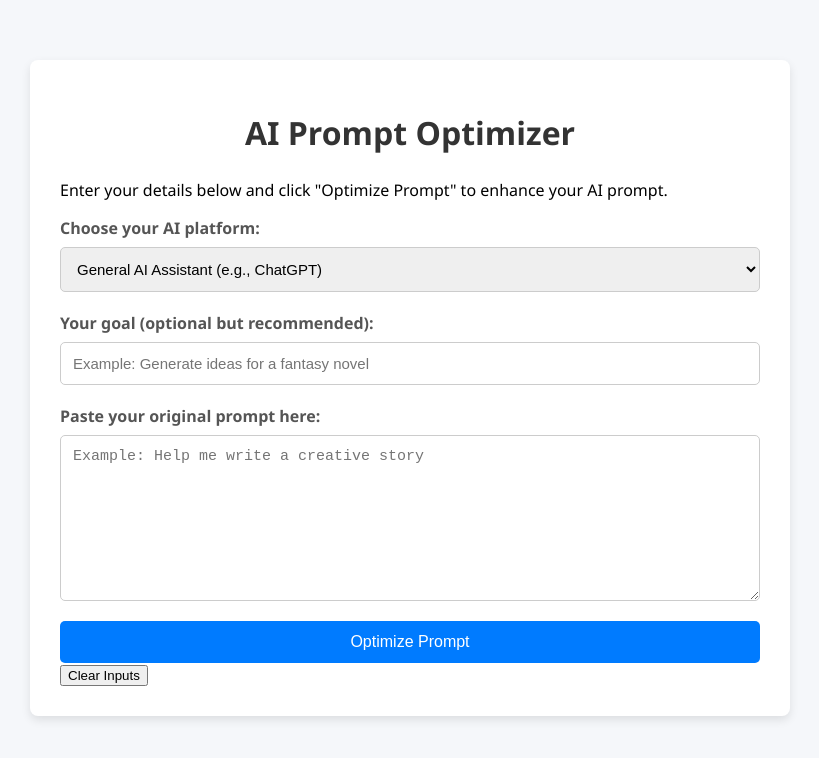
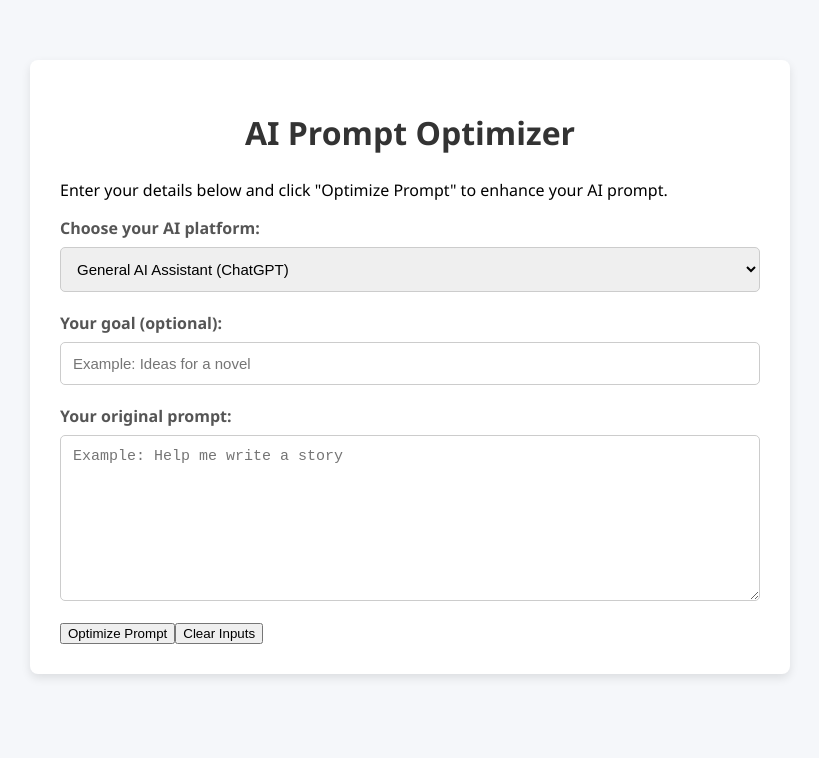
Before and after one commit to Jakob-Thornton/ai-prompt-optimizer, a React (Create React App) app: page / in a window 1280 px wide. Shown: the top 758 px of the page, without its empty margins (230-1049 px from the left). Built offline with nearby package versions, Linux system fonts and the light colour scheme.

Commit message:
Clean Firebase integration (fixed clearly)

```diff
--- a/src/App.js
+++ b/src/App.js
@@ -1,9 +1,9 @@
 import React, { useState } from 'react';
 import './App.css';
-import { initializeApp } from "firebase/app";
+import { initializeApp } from 'firebase/app';
 import { getFirestore, collection, addDoc } from 'firebase/firestore';
 
-// Your Firebase configuration
+// Your Firebase config (correct and verified)
 const firebaseConfig = {
   apiKey: "AIzaSyBlrLb-hp-ucHNeuOOXvBAUeJZSd3VRsIE",
   authDomain: "ai-prompt-optimizer.firebaseapp.com",
@@ -14,7 +14,7 @@ const firebaseConfig = {
   measurementId: "G-EHFN2S95TZ"
 };
 
-// Initialize Firebase
+// Initialize Firebase (carefully)
 const app = initializeApp(firebaseConfig);
 const db = getFirestore(app);
 
@@ -30,7 +30,6 @@ function App() {
         .replace(/tell me about/gi, 'Give a comprehensive overview of')
         .replace(/make/gi, 'Design a professional-quality')
         .replace(/help me/gi, 'Create clear and actionable steps to');
-
       if (goal) improved += ` The purpose of this prompt is: ${goal}.`;
       return improved + " Structure the response with clear headings and bullet points.";
     },
@@ -57,7 +56,7 @@ function App() {
     }
   };
 
-  const handleOptimizePrompt = () => {
+  const handleOptimizePrompt = async () => {
     if (!originalPrompt.trim()) {
       alert("Please enter your original prompt first!");
       return;
@@ -66,14 +65,19 @@ function App() {
     const result = strategy(originalPrompt, promptGoal);
     setOptimizedPrompt(result);
 
-    // Save data to Firebase Firestore
-    addDoc(collection(db, "user_prompts"), {
+    // Save to Firebase clearly and catch errors
+    try {
+      await addDoc(collection(db, "user_prompts"), {
         originalPrompt,
         optimizedPrompt: result,
         aiPlatform,
         promptGoal,
         createdAt: new Date()
       });
+      console.log("✅ Data sent to Firebase!");
+    } catch (error) {
+      console.error("❌ Firebase error:", error);
+    }
   };
 
   const handleClear = () => {
@@ -90,48 +94,44 @@ function App() {
 
       <div className="input-container">
         <label>Choose your AI platform:</label>
-        <select
-          value={aiPlatform}
-          onChange={(e) => setAiPlatform(e.target.value)}
-        >
-          <option value="general">General AI Assistant (e.g., ChatGPT)</option>
-          <option value="coding">Code Generation (e.g., GitHub Copilot)</option>
-          <option value="creative">Creative Writing (e.g., Claude)</option>
-          <option value="analytical">Research & Analysis (e.g., Perplexity)</option>
+        <select value={aiPlatform} onChange={(e) => setAiPlatform(e.target.value)}>
+          <option value="general">General AI Assistant (ChatGPT)</option>
+          <option value="coding">Code Generation (GitHub Copilot)</option>
+          <option value="creative">Creative Writing (Claude)</option>
+          <option value="analytical">Research & Analysis (Perplexity)</option>
         </select>
       </div>
 
       <div className="input-container">
-        <label>Your goal (optional but recommended):</label>
+        <label>Your goal (optional):</label>
         <input
           type="text"
           value={promptGoal}
           onChange={(e) => setPromptGoal(e.target.value)}
-          placeholder="Example: Generate ideas for a fantasy novel"
+          placeholder="Example: Ideas for a novel"
         />
       </div>
 
       <div className="input-container">
-        <label>Paste your original prompt here:</label>
+        <label>Your original prompt:</label>
         <textarea
           value={originalPrompt}
           onChange={(e) => setOriginalPrompt(e.target.value)}
-          placeholder="Example: Help me write a creative story"
+          placeholder="Example: Help me write a story"
         />
       </div>
 
-      <button className="optimize-btn" onClick={handleOptimizePrompt}>
+      <button onClick={handleOptimizePrompt}>
         Optimize Prompt
       </button>
-
-      <button className="clear-btn" onClick={handleClear}>
+      <button onClick={handleClear}>
         Clear Inputs
       </button>
 
       {optimizedPrompt && (
-        <div className="optimized-result">
-          <h2>Your Optimized Prompt:</h2>
-          <div className="prompt-box">{optimizedPrompt}</div>
+        <div>
+          <h2>Optimized Prompt:</h2>
+          <p>{optimizedPrompt}</p>
         </div>
       )}
     </div>
```
Lines whose indentation alone changed are shown as unchanged.
